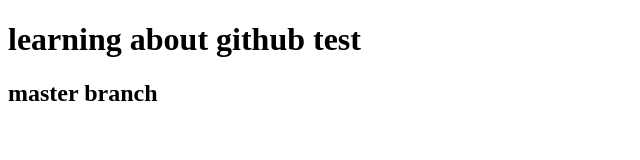
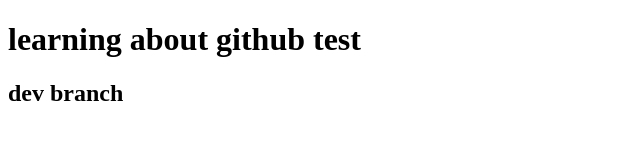
Before and after one commit to AniketYadav6/Test-Git, a plain HTML site: page index.html in a window 1280 px wide. Shown: the full height of the page, 0-640 px from the left. Drawn offline with Linux system fonts and the light colour scheme.

Commit message:
Dev commit 1

```diff
--- a/index.html
+++ b/index.html
@@ -7,6 +7,6 @@
 </head>
 <body>
     <h1>learning about github test</h1>
-    <h2>master branch</h2>
+    <h2>dev branch</h2>
 </body>
 </html>
```
Also changed, not shown: first.txt.
